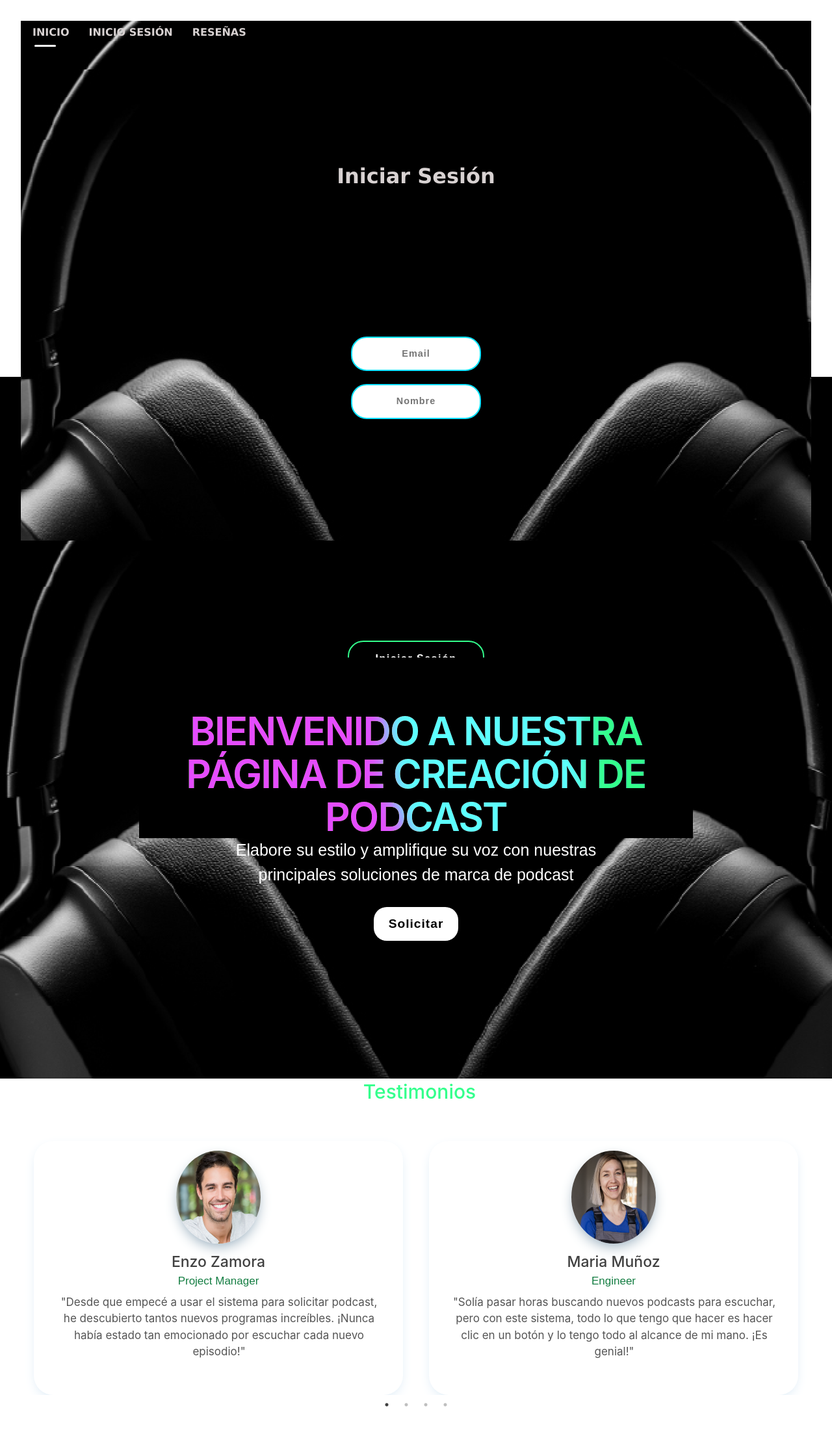
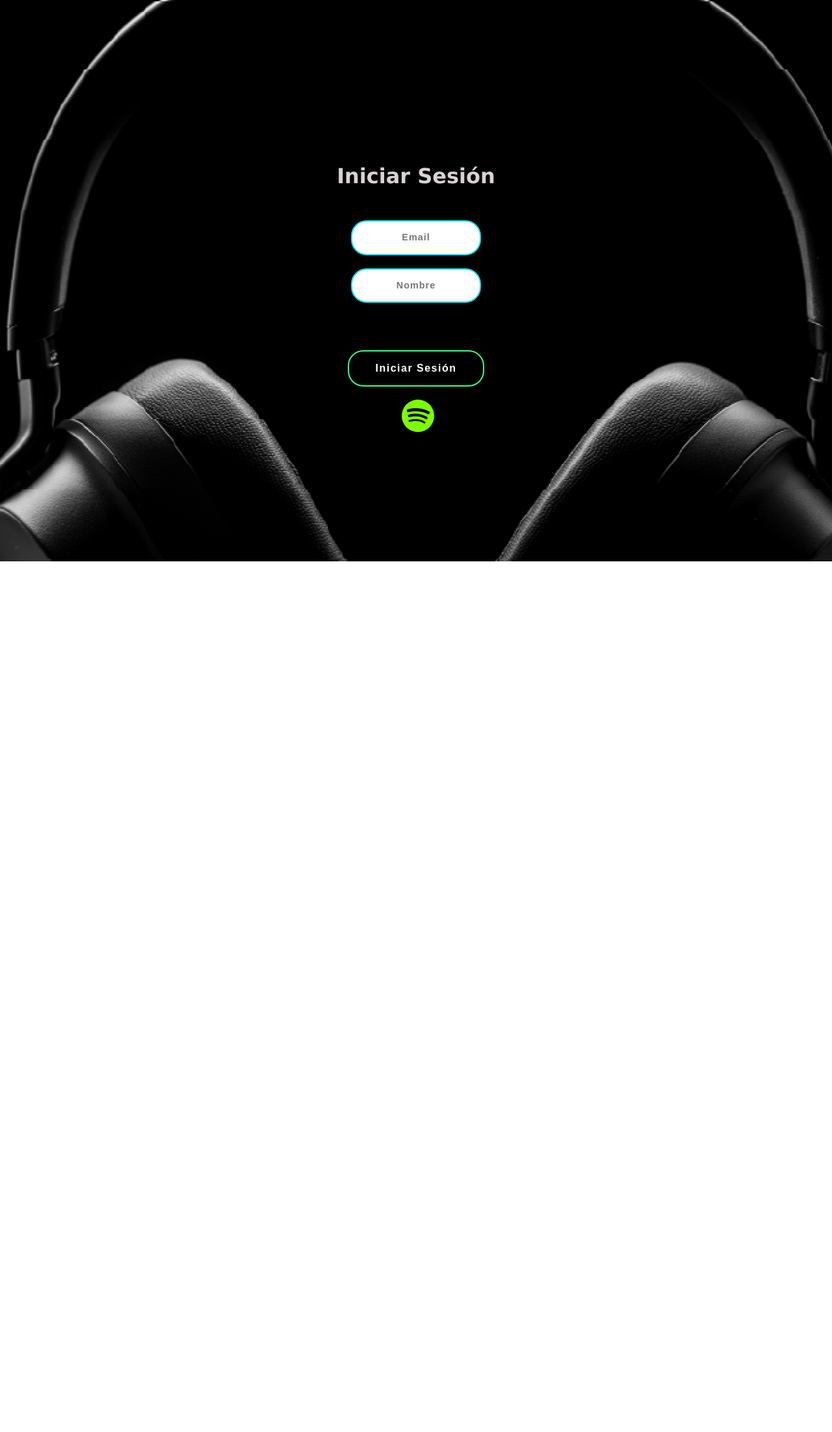
Before and after one commit to Maulex23/proyect_podcast, a React (Vite) app in the folder Frontend/: page /Login in a window 1280 px wide. Shown: the top 2204 px of the page at 65% size. After the commit the page ends 1012 px from the top, so only its background shows below. Built offline with nearby package versions, Linux system fonts and the light colour scheme.

Commit message:
Mensaje de confirmación

```diff
--- a/Frontend/src/App.jsx
+++ b/Frontend/src/App.jsx
@@ -19,28 +19,16 @@ function App() {
     <Router>
       <Switch>
         <Route exact path="/" >
-          <Header />
-          <Home />
+          <Header/>
+          <Home/>
         </Route>
         <Route exact path="/Registro">
-          <Registro />
+          <Registro/>
         </Route>
         <Route exact path="/Login">
-          <Login />
-          <Header />
-          <Home />
-          <div className='review' id="reseñas" ><Review /></div>
-        </Route>
-        <Route exact path="/Registro">
-          <Header />
-          <Registro />
-        </Route>
-        <Route exact path="/Login">
-          <Header />
-          <Login />
-        </Route>
-        <Route exact path="/Review">
-          <About />
+          <Login/>
+        </Route><Route exact path="/Review">
+          <About/>
         </Route>
       </Switch>
     </Router>
```
